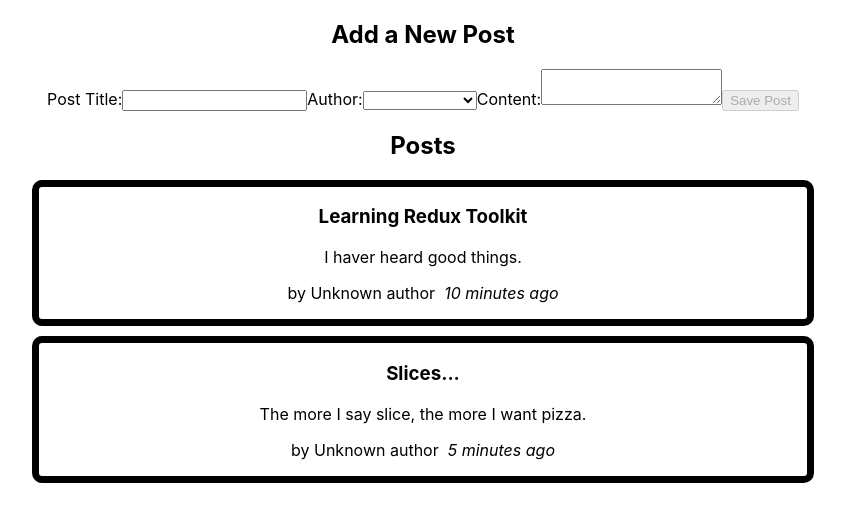
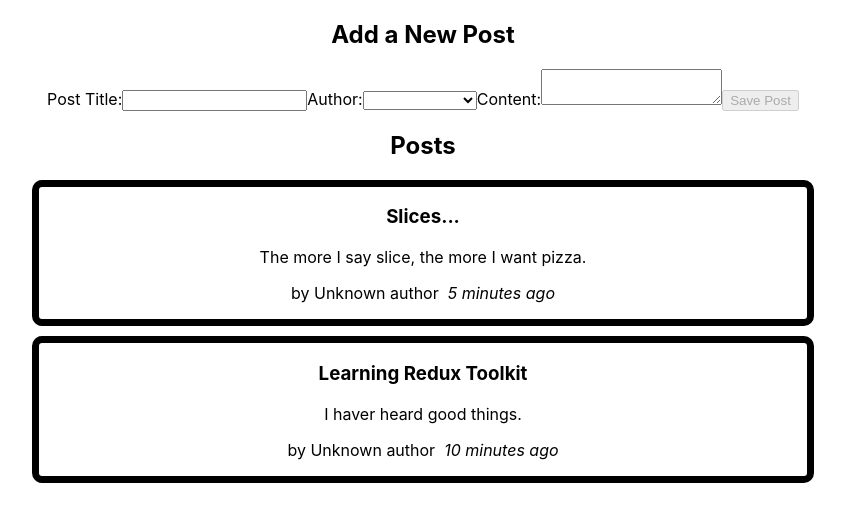
Before and after one commit to jordanbmnt/React-Redux-Toolkit-Tutorial, a React (Create React App) app: page / in a window 1280 px wide. Shown: the top 522 px of the page, without its empty margins (217-1062 px from the left). Built offline with nearby package versions, Linux system fonts and the light colour scheme.

Commit message:
added sorting

```diff
--- a/src/app/features/post/PostList.jsx
+++ b/src/app/features/post/PostList.jsx
@@ -7,7 +7,9 @@
 const PostsList = () => {
   const posts = useSelector(selectAllPosts);
 
-  const rederedPosts = posts.map((post) => (
+  const orderedPosts = posts.slice().sort((a, b) => b.date.localeCompare(a.date));
+
+  const rederedPosts = orderedPosts.map((post) => (
     <article className='post' key={post.id}>
       <h3>{post.title}</h3>
       <p>{post.content.substring(0, 100)}</p>
```
